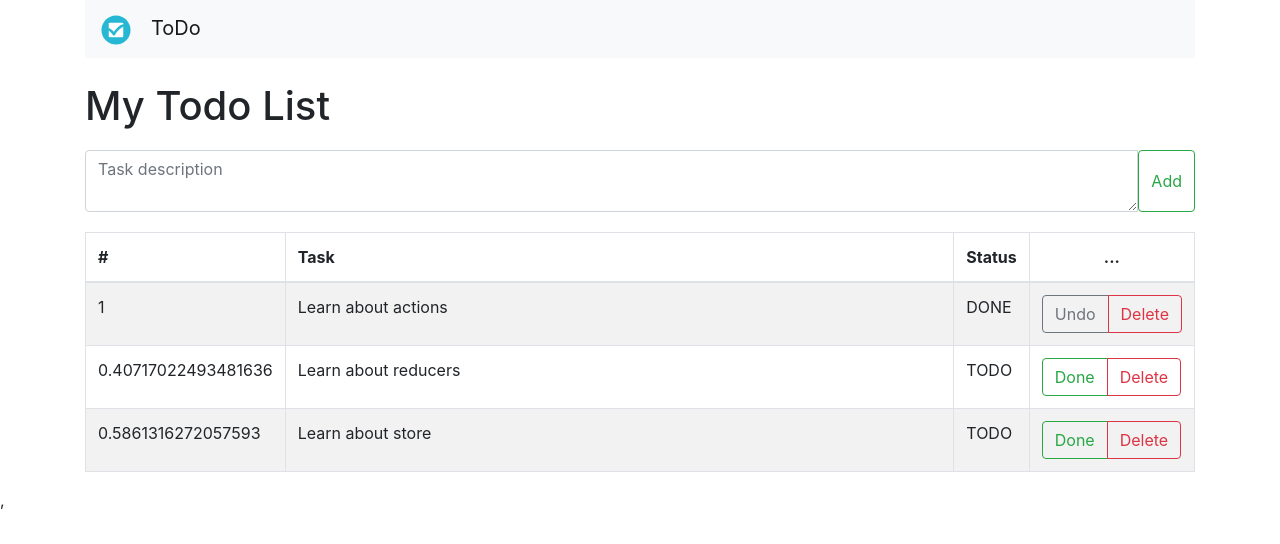
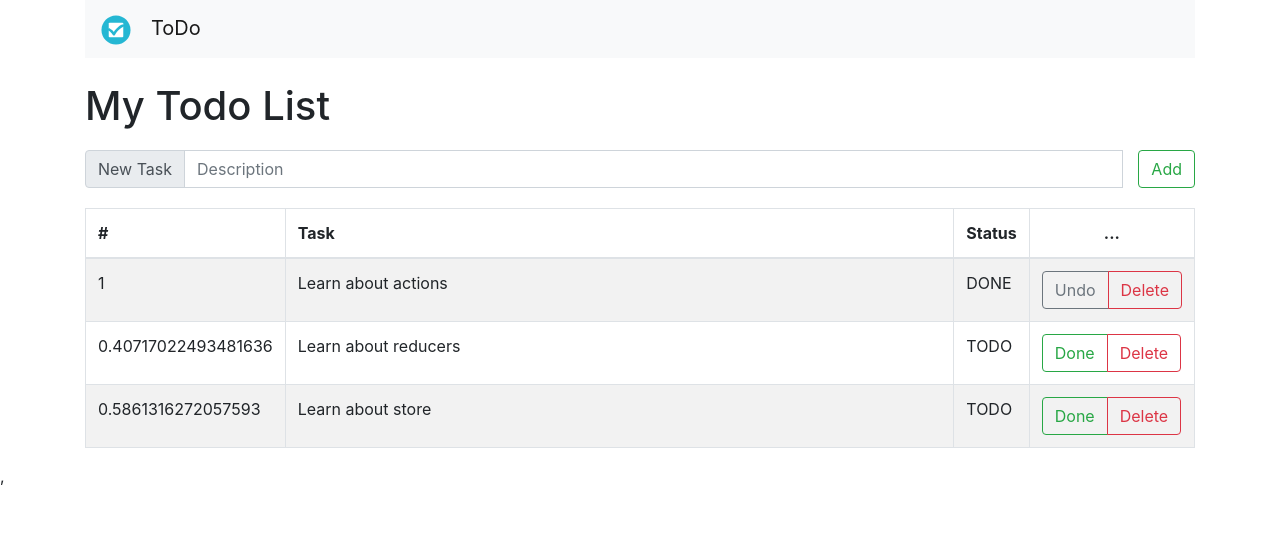
Before and after one commit to jess12345/todoapp, a React (Create React App) app in the folder todo_frontend/: page /tasks in a window 1280 px wide. Shown: the top 544 px of the page. Built offline with nearby package versions, Linux system fonts and the light colour scheme.

Commit message:
added spacing to addTask component

```diff
--- a/todo_frontend/src/pages/components/addTask.tsx
+++ b/todo_frontend/src/pages/components/addTask.tsx
@@ -5,12 +5,23 @@ const componentCss = {
   margin: '20px 0px'
 }
 
+const buttonCss = {
+  margin: '0px 0px 0px 15px'
+}
+
 const AppAddTask = ({actions}: {actions: any}) => {
   return (
     <div style={componentCss}>
-      <InputGroup>
-        <FormControl id="newTask" as="textarea" aria-label="With textarea" placeholder="Task description" />
-        <Button onClick={() => clickAdd(actions)} variant="outline-success">Add</Button>
+      <InputGroup className="mb-3">
+        <InputGroup.Prepend>
+          <InputGroup.Text id="inputGroup-sizing-default">New Task</InputGroup.Text>
+        </InputGroup.Prepend>
+        <FormControl
+          aria-label="Default"
+          aria-describedby="inputGroup-sizing-default"
+          placeholder="Description"
+        />
+        <Button onClick={() => clickAdd(actions)} variant="outline-success" style={buttonCss}>Add</Button>
       </InputGroup>
     </div>
   )
```
